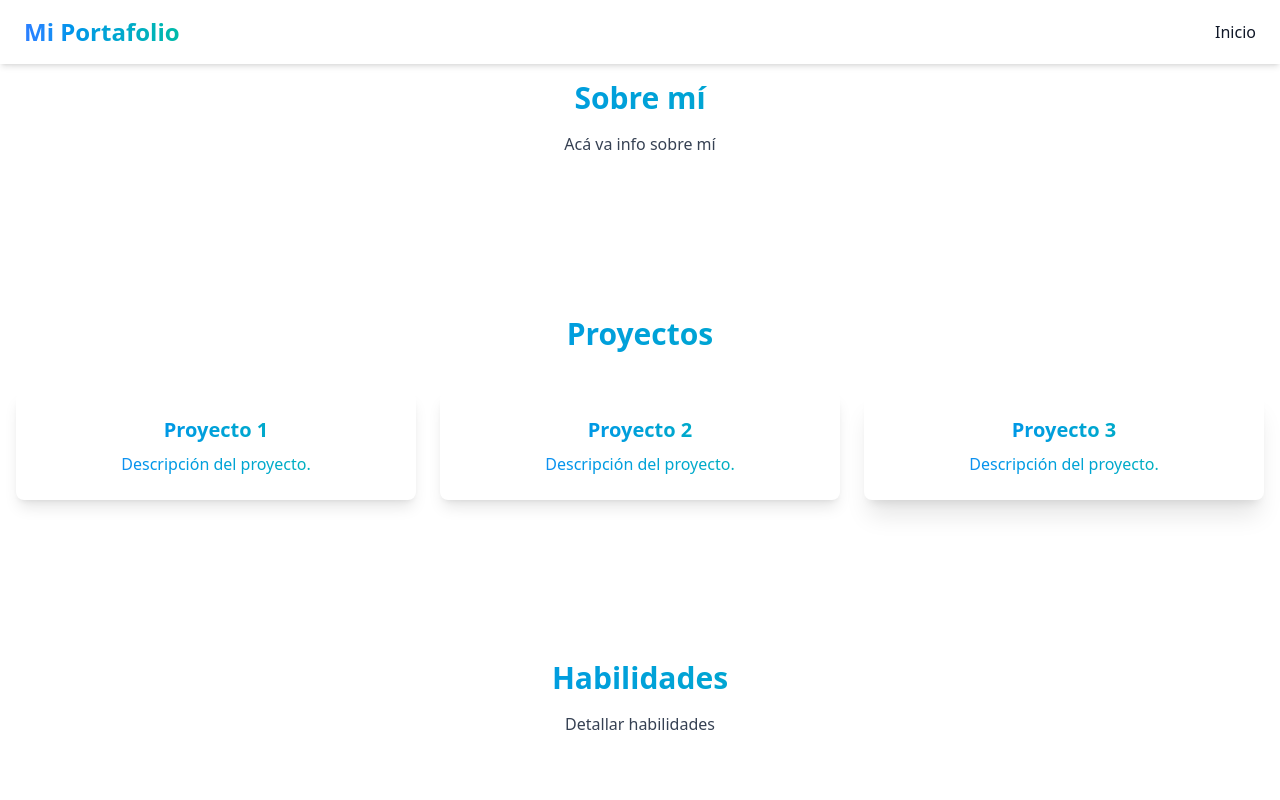
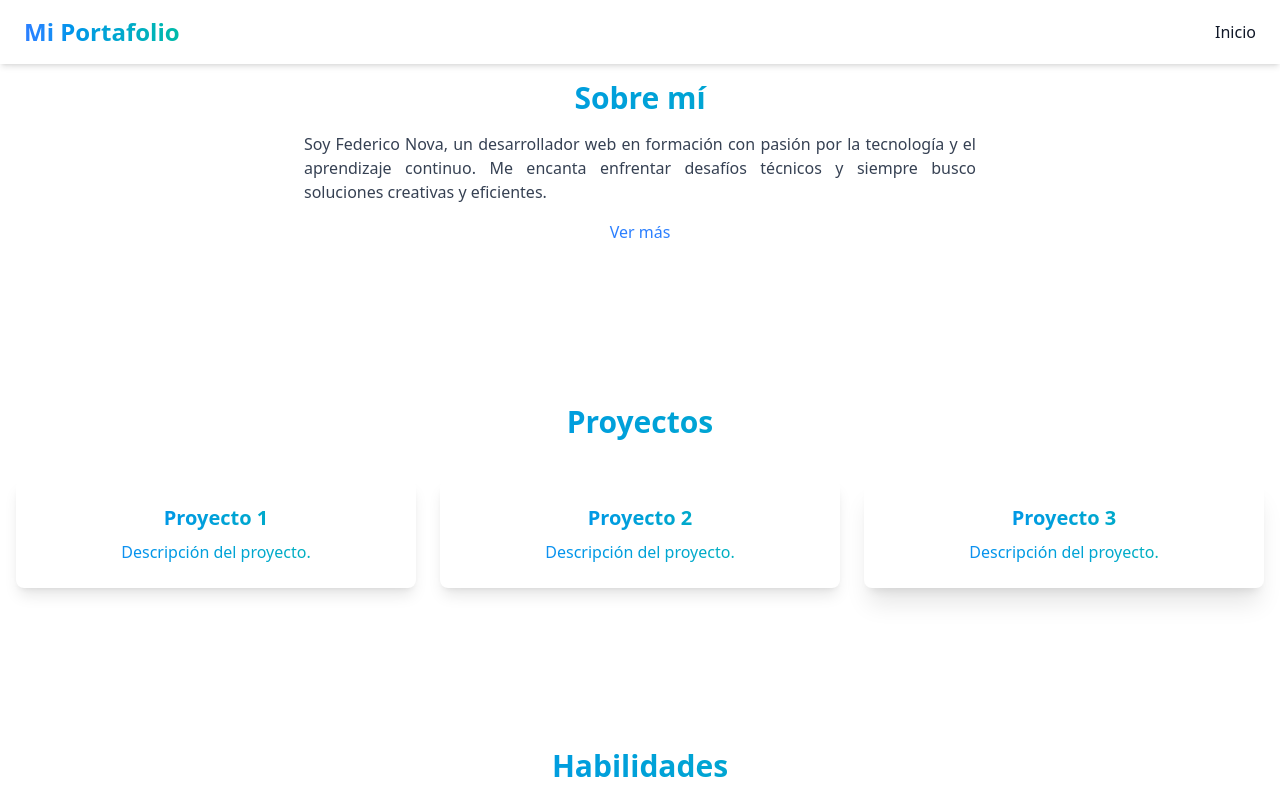
Before and after one commit to feden15/mi-portfolio, a React (Vite) app: page / in a window 1280 px wide. Both pictures are taken after a click on the button "Mostrar secciones". Shown: the top 800 px of the page. Built offline with nearby package versions, Linux system fonts and the light colour scheme.

Commit message:
Cargamos de info Sobre Mi

```diff
--- a/src/components/Contacto.jsx
+++ b/src/components/Contacto.jsx
@@ -1,5 +1,8 @@
+import useTitulo from "../hooks/useTitulo"
 
 const Contacto = () => {
+
+    useTitulo('Contacto')
 
     return (
 
--- a/src/components/Habilidades.jsx
+++ b/src/components/Habilidades.jsx
@@ -1,5 +1,8 @@
+import useTitulo from "../hooks/useTitulo"
 
 const Habilidades = () => {
+
+    useTitulo('Habilidades')
 
     return (
 
--- a/src/components/Inicio.jsx
+++ b/src/components/Inicio.jsx
@@ -1,8 +1,11 @@
 import { faArrowDown } from "@fortawesome/free-solid-svg-icons";
 import { FontAwesomeIcon } from "@fortawesome/react-fontawesome";
 import { AnimatePresence, motion } from "framer-motion";
+import useTitulo from "../hooks/useTitulo";
 
 const Inicio = ({ setShowSections  }) => {
+
+    useTitulo('Inicio')
 
     return (
         <AnimatePresence>
--- a/src/components/Portfolio.jsx
+++ b/src/components/Portfolio.jsx
@@ -6,11 +6,6 @@ import SobreMi from "./SobreMi";
 import Proyectos from "./Proyectos";
 import Habilidades from "./Habilidades";
 import Contacto from "./Contacto";
-
-
-import { motion, AnimatePresence  } from "framer-motion";
-import { FontAwesomeIcon } from '@fortawesome/react-fontawesome';
-import { faArrowDown } from '@fortawesome/free-solid-svg-icons';
 
 const Portfolio = () => {
 
--- a/src/components/Proyectos.jsx
+++ b/src/components/Proyectos.jsx
@@ -1,5 +1,8 @@
+import useTitulo from "../hooks/useTitulo"
 
 const Proyectos = () => {
+
+    useTitulo('Proyectros')
 
     return (
 
--- a/src/components/SobreMi.jsx
+++ b/src/components/SobreMi.jsx
@@ -1,5 +1,11 @@
+import { useState } from "react";
+import useTitulo from "../hooks/useTitulo"
 
 const SobreMi = () => {
+
+    useTitulo('Sobre Mí')
+
+    const [isExpanded, setIsExpanded] = useState(false);
 
     return (
         <section
@@ -8,7 +14,23 @@ const SobreMi = () => {
             transition={{ duration: 0.5, ease: "easeOut" }}
         >
             <h2 className="text-3xl font-bold text-gradient-blue-to-teal">Sobre mí</h2>
-            <p className="mt-4 max-w-2xl mx-auto text-gray-700">Acá va info sobre mí</p>
+            <div className="mt-4 max-w-2xl mx-auto text-gray-700 text-justify">
+                {isExpanded
+                    ?   <>
+                            <p className="mb-3">Soy Federico Nova, un apasionado del desarrollo web con un enfoque particular en crear experiencias digitales modernas, funcionales y accesibles. Desde que comencé mi camino en la programación, me he sentido inspirado por la capacidad de la tecnología para transformar ideas en proyectos reales y útiles.</p>
+                            <p className="mb-3">Mi pasión por aprender y mejorar constantemente me ha llevado a explorar tecnologías como React, JavaScript y Tailwind CSS, herramientas con las que me siento realmente cómodo. Como desarrollador en formación, disfruto enfrentar desafíos técnicos y siempre busco soluciones elegantes y eficientes.</p>
+                            <p className="mb-3">Mi objetivo es seguir creciendo en el mundo del desarrollo web, tanto en términos de habilidades técnicas como de creatividad en diseño y funcionalidad. Creo que la programación no solo se trata de escribir código, sino también de contar historias y crear productos que mejoren la vida de las personas.</p>
+                            <p>Cuando no estoy programando, soy una persona curiosa que siempre busca nuevos aprendizajes, estar haciendo deportes o moviéndome en general y generar muchas experiencias propias.</p>
+                        </>
+                    :   "Soy Federico Nova, un desarrollador web en formación con pasión por la tecnología y el aprendizaje continuo. Me encanta enfrentar desafíos técnicos y siempre busco soluciones creativas y eficientes."}
+            </div>
+
+            <button
+                onClick={() => setIsExpanded(!isExpanded)}
+                className="mt-4 text-blue-500 hover:underline"
+            >
+                {isExpanded ? "Ver menos" : "Ver más"}
+            </button>
         </section>
     )
 }
--- /dev/null
+++ b/src/hooks/useTitulo.jsx
@@ -0,0 +1,11 @@
+import { useEffect } from "react"
+
+const useTitulo = (titulo) => {
+
+    useEffect(() => {
+        document.title = `Portfolio - ${titulo}`
+      }, [])
+
+}
+
+export default useTitulo
```
